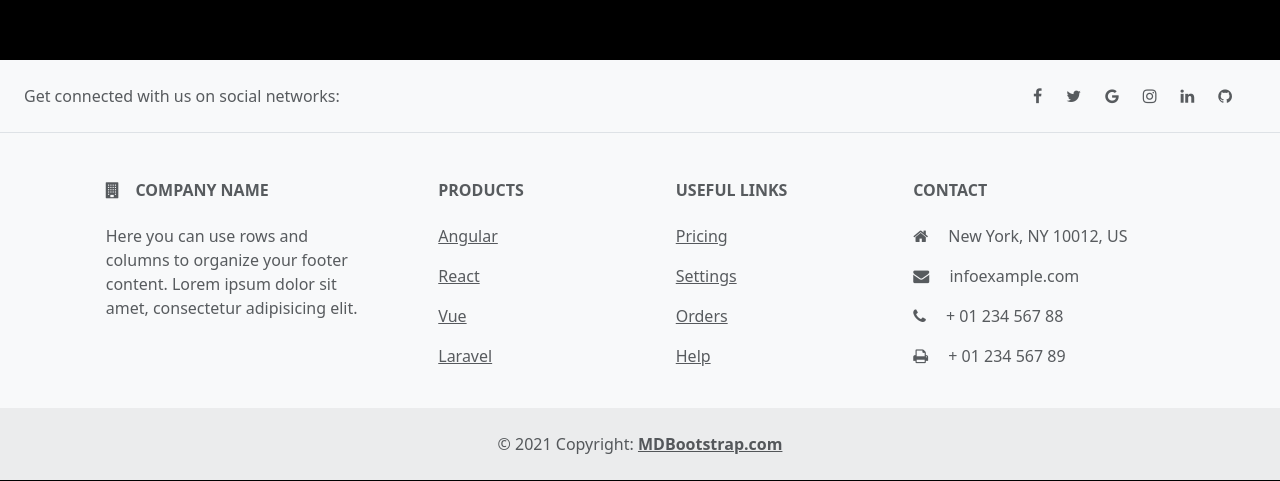
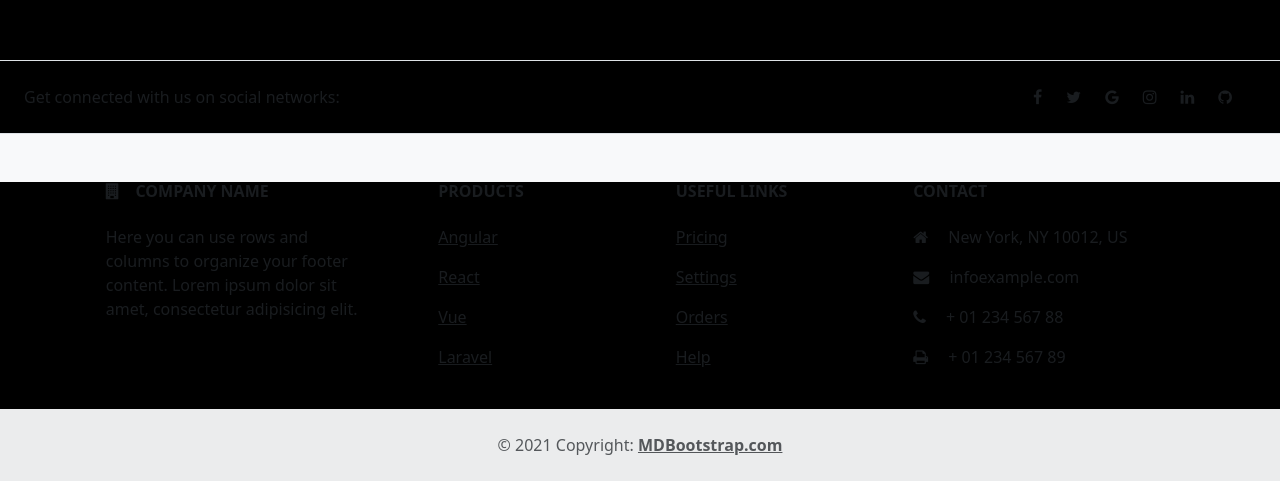
Before and after one commit to DracFiendMG/portfolio-angular, an Angular app: page / in a window 1280 px wide. Shown: the part 822-1303 px from the top of the page. Built offline with nearby package versions, Linux system fonts and the light colour scheme.

Commit message:
experimenting dark background on footer

```diff
--- a/src/app/footer/footer.component.css
+++ b/src/app/footer/footer.component.css
@@ -0,0 +1,3 @@
+.footer-bg {
+    background-color: #000;
+}
--- a/src/app/footer/footer.component.html
+++ b/src/app/footer/footer.component.html
@@ -1,5 +1,5 @@
 <footer class="text-center text-lg-start bg-body-tertiary text-muted">
-    <section class="d-flex justify-content-center justify-content-lg-between p-4 border-bottom">
+    <section class="d-flex justify-content-center justify-content-lg-between p-4 border-bottom border-top footer-bg">
       <div class="me-5 d-none d-lg-block">
         <span>Get connected with us on social networks:</span>
       </div>
@@ -24,7 +24,7 @@
         </a>
       </div>
     </section>
-    <section class="">
+    <section class="footer-bg">
       <div class="container text-center text-md-start mt-5">
         <div class="row mt-3">
           <div class="col-md-3 col-lg-4 col-xl-3 mx-auto mb-4">
```
